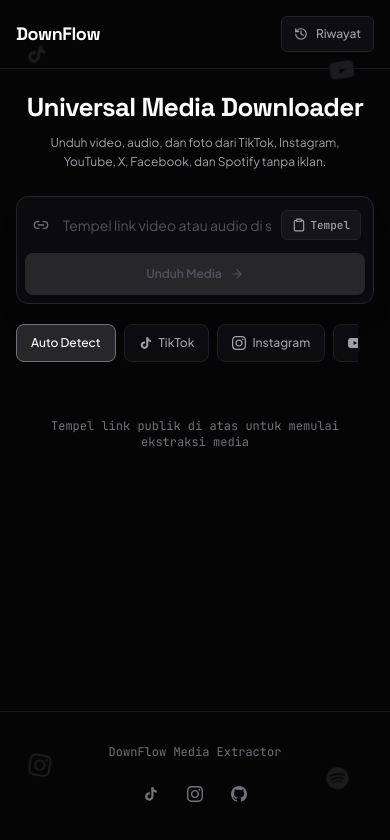
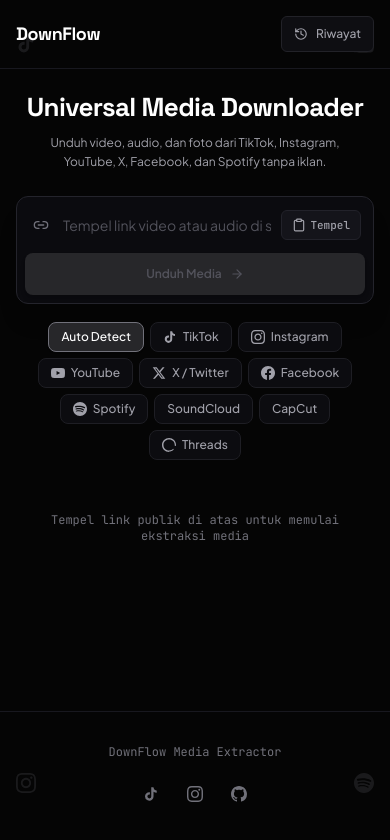
Before and after one commit to zansxdev/downflow, a Next.js app: page / in a window 390 px wide. Shown: the top 840 px of the page. Built offline with nearby package versions, Linux system fonts and the light colour scheme.

Commit message:
fix(mobile): eliminate horizontal scroll leak and wrap platform chips neatly

```diff
--- a/src/app/globals.css
+++ b/src/app/globals.css
@@ -14,7 +14,9 @@
 }
 
 html {
-  overflow-x: clip;
+  width: 100%;
+  max-width: 100%;
+  overflow-x: hidden;
 }
 
 body {
@@ -22,7 +24,9 @@ body {
   color: #f4f4f5;
   font-family: var(--font-jakarta);
   min-height: 100vh;
-  overflow-x: clip;
+  width: 100%;
+  max-width: 100%;
+  overflow-x: hidden;
   -webkit-font-smoothing: antialiased;
   -moz-osx-font-smoothing: grayscale;
 }
--- a/src/app/page.tsx
+++ b/src/app/page.tsx
@@ -128,10 +128,10 @@ export default function HomePage() {
   };
 
   return (
-    <div className="relative flex flex-col min-h-screen">
+    <div className="relative flex flex-col min-h-screen w-full max-w-full overflow-x-hidden">
       <Navbar onOpenHistory={() => setIsHistoryOpen(true)} historyCount={history.length} />
 
-      <main className="flex-1 w-full max-w-4xl mx-auto px-4 py-6 sm:py-14 flex flex-col items-center z-10">
+      <main className="flex-1 w-full max-w-4xl mx-auto px-4 py-6 sm:py-14 flex flex-col items-center z-10 overflow-x-hidden">
         {/* Animated Hero Header */}
         <motion.div
           initial={{ opacity: 0, y: 20 }}
--- a/src/components/PlatformChips.tsx
+++ b/src/components/PlatformChips.tsx
@@ -53,11 +53,7 @@ export const PlatformChips: React.FC<PlatformChipsProps> = ({
   onSelectPlatform,
 }) => {
   return (
-    <div
-      className="w-full overflow-x-auto no-scrollbar py-1.5 scroll-smooth -mx-4 px-4 sm:mx-0 sm:px-0"
-      style={{ WebkitOverflowScrolling: 'touch' }}
-    >
-      <div className="flex items-center gap-2 min-w-max pb-0.5">
+    <div className="w-full flex flex-wrap items-center justify-center gap-1.5 sm:gap-2 py-1">
       {PLATFORMS.map((platform) => {
         const isSelected = selectedPlatform === platform.id;
         return (
@@ -65,9 +61,9 @@ export const PlatformChips: React.FC<PlatformChipsProps> = ({
             key={platform.id}
             type="button"
             onClick={() => onSelectPlatform(platform.id)}
-              whileHover={{ y: -2 }}
-              whileTap={{ scale: 0.95 }}
-              className={`relative flex items-center gap-1.5 px-3.5 py-2 sm:py-1.5 min-h-[38px] sm:min-h-0 rounded-lg text-xs font-medium transition-colors cursor-pointer border ${
+            whileHover={{ y: -1 }}
+            whileTap={{ scale: 0.96 }}
+            className={`relative flex items-center gap-1.5 px-3 py-1.5 rounded-lg text-xs font-medium transition-colors cursor-pointer border ${
               isSelected
                 ? 'text-white border-zinc-500 bg-zinc-800 shadow-sm'
                 : 'text-zinc-400 hover:text-zinc-200 border-[#1e1e24] bg-[#0c0c10] hover:bg-[#14141a]'
@@ -83,11 +79,10 @@ export const PlatformChips: React.FC<PlatformChipsProps> = ({
             {ICONS[platform.id] && (
               <span className="shrink-0 text-zinc-400">{ICONS[platform.id]}</span>
             )}
-              <span className="whitespace-nowrap">{platform.name}</span>
+            <span>{platform.name}</span>
           </motion.button>
         );
       })}
     </div>
-    </div>
   );
 };
--- a/src/components/SocialBackground.tsx
+++ b/src/components/SocialBackground.tsx
@@ -102,63 +102,51 @@ const DESKTOP_ITEMS: FloatingLogo[] = [
   { id: 'f-24', type: 'youtube', size: 32, startX: 70, startY: 52, xMoves: [0, -20, 20, 0], yMoves: [0, 25, -20, 0], rotates: [0, -25, 25, 0], duration: 14, delay: 1.4 },
 ];
 
-// Minimal mobile set: strictly 4 small subtle marks at screen corners to prevent cluttering the mobile layout
-const MOBILE_ITEMS: FloatingLogo[] = [
-  { id: 'm-1', type: 'tiktok', size: 22, startX: 5, startY: 6, xMoves: [0, 6, -6, 0], yMoves: [0, -8, 6, 0], rotates: [0, 12, -10, 0], duration: 16, delay: 0 },
-  { id: 'm-2', type: 'youtube', size: 24, startX: 86, startY: 6, xMoves: [0, -6, 6, 0], yMoves: [0, 8, -6, 0], rotates: [0, -10, 12, 0], duration: 18, delay: 1 },
-  { id: 'm-3', type: 'instagram', size: 22, startX: 6, startY: 90, xMoves: [0, 6, -6, 0], yMoves: [0, -6, 8, 0], rotates: [0, 10, -12, 0], duration: 17, delay: 0.5 },
-  { id: 'm-4', type: 'spotify', size: 22, startX: 85, startY: 90, xMoves: [0, -6, 6, 0], yMoves: [0, 8, -8, 0], rotates: [0, -12, 10, 0], duration: 15, delay: 1.5 },
+interface MobileCornerLogo {
+  id: string;
+  type: IconKey;
+  size: number;
+  position: {
+    top?: string;
+    bottom?: string;
+    left?: string;
+    right?: string;
+  };
+}
+
+// Minimal mobile set: strictly 4 small subtle marks at screen corners without animation to prevent any layout shifts
+const MOBILE_ITEMS: MobileCornerLogo[] = [
+  { id: 'm-1', type: 'tiktok', size: 20, position: { top: '4%', left: '4%' } },
+  { id: 'm-2', type: 'youtube', size: 22, position: { top: '4%', right: '4%' } },
+  { id: 'm-3', type: 'instagram', size: 20, position: { bottom: '6%', left: '4%' } },
+  { id: 'm-4', type: 'spotify', size: 20, position: { bottom: '6%', right: '4%' } },
 ];
 
 export const SocialBackground: React.FC = () => {
   return (
     <div
-      className="pointer-events-none select-none"
+      aria-hidden="true"
+      className="fixed inset-0 pointer-events-none select-none overflow-hidden max-w-full z-0"
       style={{
-        position: 'fixed',
-        top: 0,
-        left: 0,
-        width: '100vw',
-        height: '100vh',
-        overflow: 'hidden',
-        zIndex: 0,
-        transform: 'translateZ(0)',
-        WebkitTransform: 'translateZ(0)',
-        backfaceVisibility: 'hidden',
-        WebkitBackfaceVisibility: 'hidden',
-        contain: 'paint layout',
+        contain: 'strict',
       }}
     >
       {/* Mobile items (hidden on sm+) */}
       <div className="block sm:hidden">
         {MOBILE_ITEMS.map((item) => (
-          <motion.div
+          <div
             key={item.id}
             style={{
               position: 'absolute',
-              left: `${item.startX}vw`,
-              top: `${item.startY}vh`,
+              ...item.position,
               width: item.size,
               height: item.size,
-              opacity: 0.2, // Very soft 20% on mobile
-              willChange: 'transform',
-              transform: 'translateZ(0)',
+              opacity: 0.2,
             }}
             className="text-zinc-500"
-            animate={{
-              x: item.xMoves,
-              y: item.yMoves,
-              rotate: item.rotates,
-            }}
-            transition={{
-              duration: item.duration,
-              repeat: Infinity,
-              ease: 'easeInOut',
-              delay: item.delay,
-            }}
           >
             {ICONS[item.type]}
-          </motion.div>
+          </div>
         ))}
       </div>
 
@@ -169,13 +157,12 @@ export const SocialBackground: React.FC = () => {
             key={item.id}
             style={{
               position: 'absolute',
-              left: `${item.startX}vw`,
-              top: `${item.startY}vh`,
+              left: `${item.startX}%`,
+              top: `${item.startY}%`,
               width: item.size,
               height: item.size,
               opacity: 0.28,
               willChange: 'transform',
-              transform: 'translateZ(0)',
             }}
             className="text-zinc-500"
             animate={{
--- a/src/components/UrlInputBar.tsx
+++ b/src/components/UrlInputBar.tsx
@@ -52,7 +52,7 @@ export const UrlInputBar: React.FC<UrlInputBarProps> = ({
       <motion.div
         animate={{ scale: isLoading ? 0.99 : 1 }}
         transition={{ duration: 0.2 }}
-        className="relative flex flex-col sm:flex-row sm:items-center bg-[#0c0c10]/95 backdrop-blur-md border border-[#24242c] focus-within:border-zinc-400 rounded-xl p-2 sm:p-2.5 transition-colors shadow-xl gap-2 sm:gap-1.5"
+        className="relative flex flex-col sm:flex-row sm:items-center bg-[#0c0c10]/95 backdrop-blur-md border border-[#24242c] focus-within:border-zinc-400 rounded-xl p-2 sm:p-2.5 transition-colors shadow-xl gap-2 sm:gap-1.5 w-full max-w-full overflow-hidden"
       >
         <div className="flex items-center flex-1 min-w-0">
           <div className="pl-2 pr-1 text-zinc-500 flex items-center shrink-0">
@@ -75,7 +75,7 @@ export const UrlInputBar: React.FC<UrlInputBarProps> = ({
                 : 'Tempel link video atau audio di sini...'
             }
             disabled={isLoading}
-            className="w-full bg-transparent px-2.5 py-2.5 sm:py-2 text-sm text-zinc-100 placeholder:text-zinc-600 focus:outline-none disabled:opacity-50 font-sans"
+            className="flex-1 min-w-0 bg-transparent px-2.5 py-2.5 sm:py-2 text-sm text-zinc-100 placeholder:text-zinc-600 focus:outline-none disabled:opacity-50 font-sans"
             aria-label="Input URL Media"
           />
 
```
Lines whose indentation alone changed are shown as unchanged.
